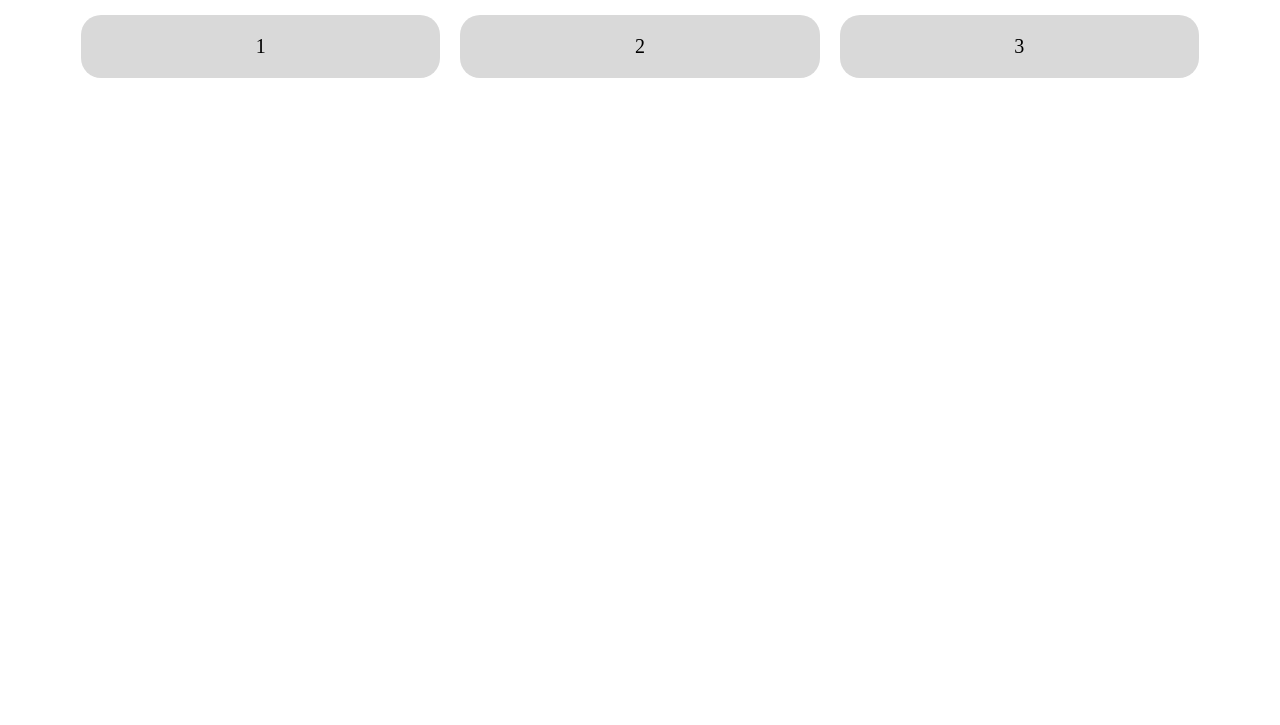
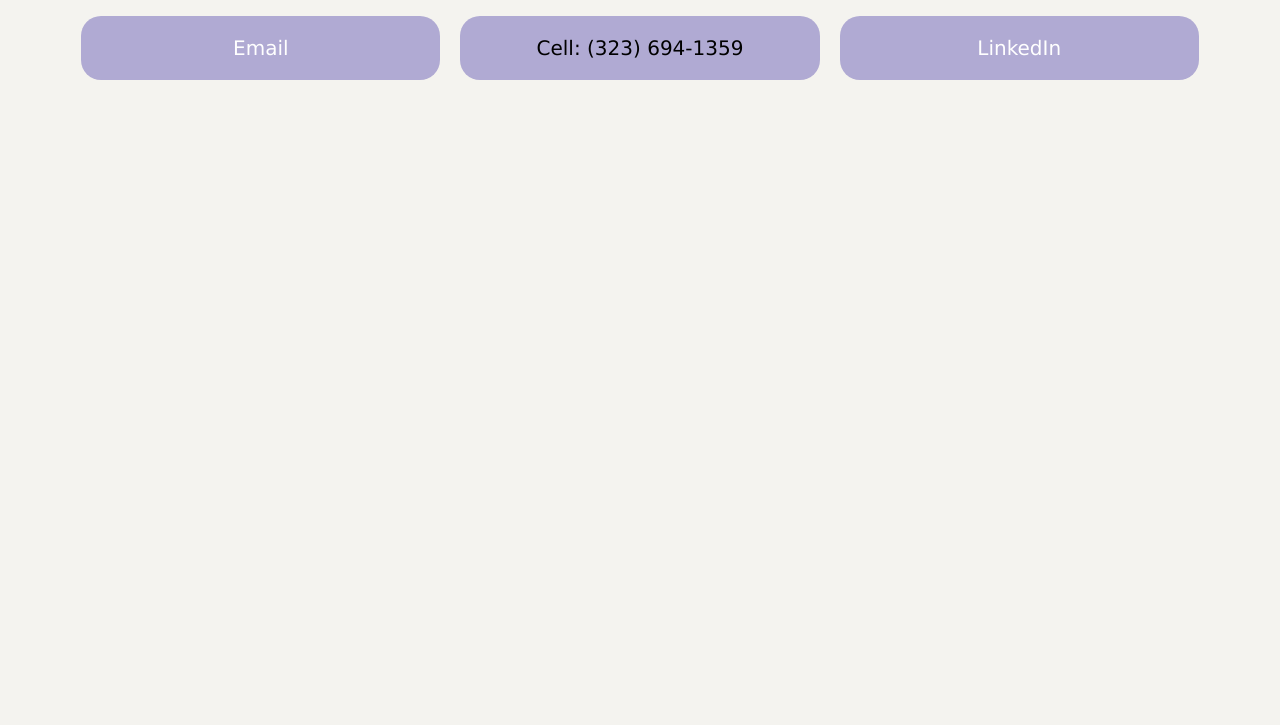
Before and after one commit to fullstack-decal-sp23/project1-mayragg, a plain HTML site: page contact.html in a window 1280 px wide. Shown: the part 75-800 px from the top of the page. Drawn offline with Linux system fonts and the light colour scheme.

Commit message:
grid stuff and colors

```diff
--- a/contact.html
+++ b/contact.html
@@ -9,15 +9,21 @@
 
         <h1> contact w grid??</h1>
         <div class="grid-container">
+            <a href = "mailto:mayragg3133@berkeley.edu">
             <div class="grid-item">
-                1
+                Email
+
+
             </div>
+            </a>
             <div class="grid-item">
-                2
+                Cell: (323) 694-1359
             </div>
+            <a href = "https://www.linkedin.com/in/mayra-gonzalez-gomez/">
             <div class="grid-item">
-                3
+              LinkedIn
             </div>
+            </a>
           </div>
 
     </body>
--- a/styles.css
+++ b/styles.css
@@ -1,3 +1,7 @@
+* {
+  font-family: Verdana, sans-serif;
+  background-color: #f4f3ef;
+}
 
 .info {
     height: 40%;
@@ -59,7 +63,7 @@
 
     }
   .grid-item {
-      background-color: #D9D9D9;
+      background-color: #b0aad3;
       /* border: 1px solid rgba(0, 0, 0, 0.8); */
       border-radius: 20px;
       border:none;
@@ -68,6 +72,13 @@
       text-align: center;
       margin: 10px;
     }
+
     .grid-item:hover{
-      background-color: #2196F3;
+      background-color: #927fb4;
     }
+
+    a {
+      color: white;
+      /* background-color:#b0aad3; */
+      text-decoration: none;
+    }
```
